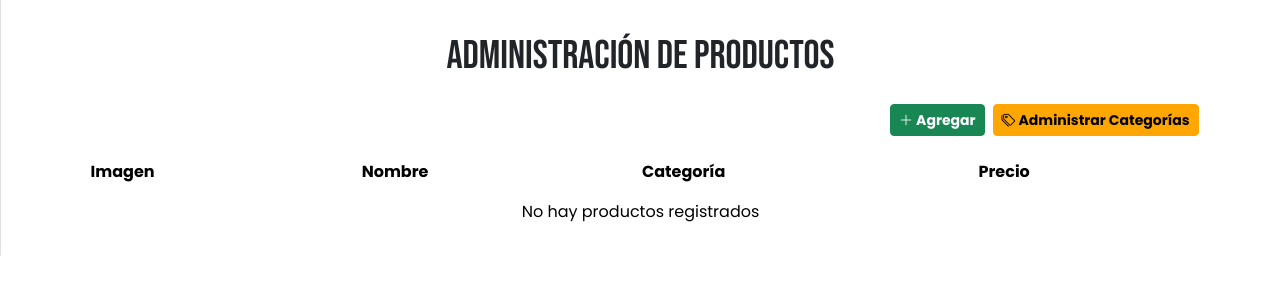
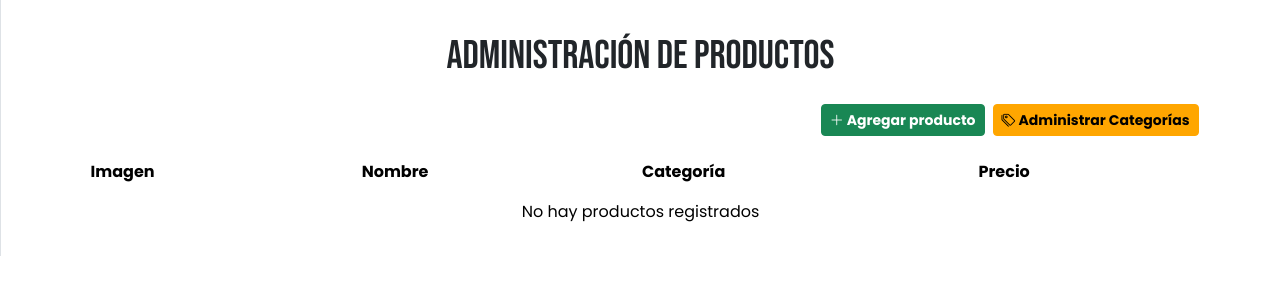
Before and after one commit to juan1144/fitomenu, a Django app: page /admin_panel/productos/ in a window 1280 px wide. Shown: the part 48-348 px from the top of the page. Run offline with Django 5.2, Linux system fonts and the light colour scheme; data that the repository does not hold is empty; some libraries are stand-ins or nearby versions; some web fonts are replaced.

Commit message:
Quick fix: Update button label for consistency

```diff
--- a/templates/admin_panel/lista.html
+++ b/templates/admin_panel/lista.html
@@ -11,7 +11,7 @@
         <!-- Botón para abrir el modal para agregar un producto -->
         <a href="{% url 'admin_panel:producto_crear' %}" class="btn btn-success btn-sm">
             <i class="bi bi-plus-lg"></i>
-            Agregar
+            Agregar producto
         </a>
         <button class="btn btn-primary btn-sm ms-2" data-bs-toggle="modal" data-bs-target="#categoriasModal">
             <i class="bi bi-tags"></i> Administrar Categorías
```
